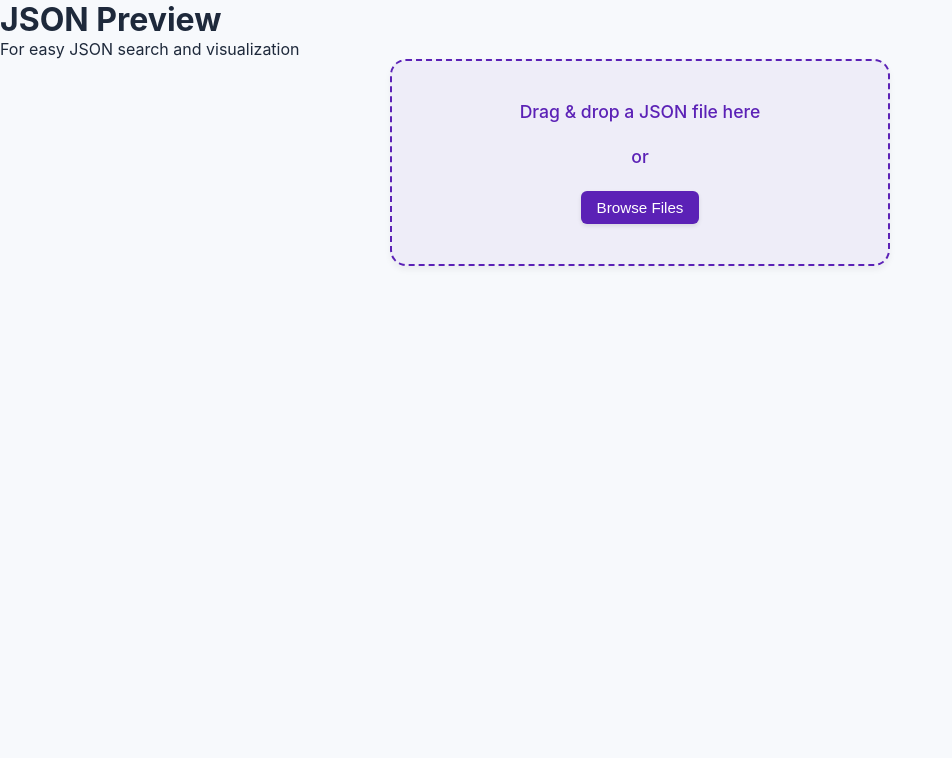
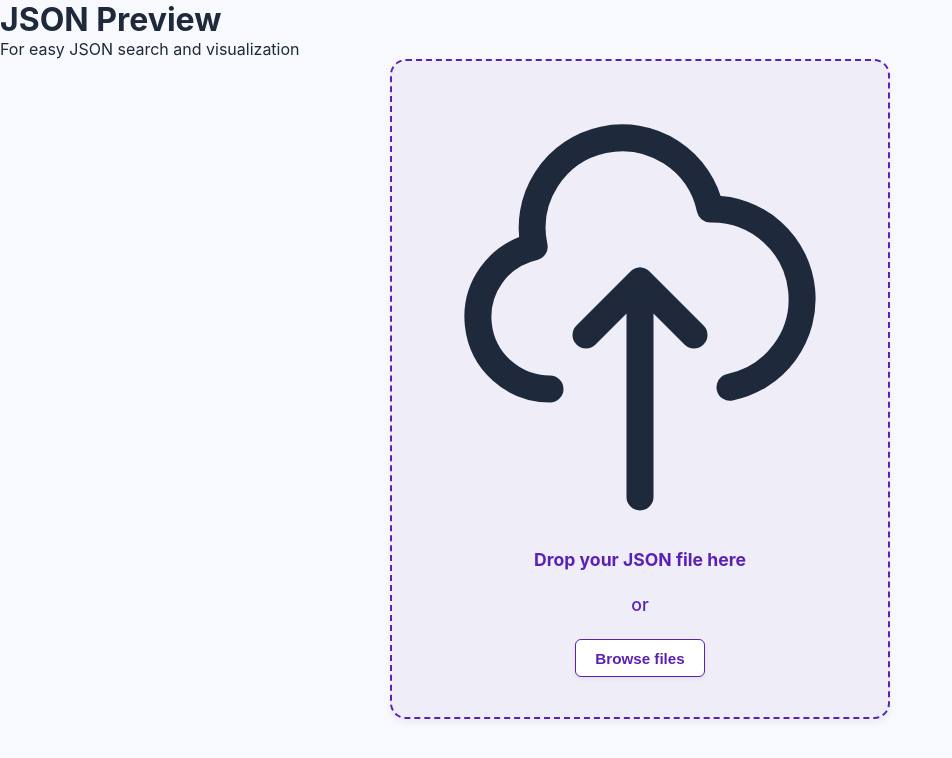
Before and after one commit to davidus27/json-preview, a React (Create React App) app: page / in a window 1280 px wide. Shown: the top 758 px of the page, without its empty margins (0-952 px from the left). Built offline with nearby package versions, Linux system fonts and the light colour scheme.

Commit message:
update look of drag n drop area

```diff
--- a/src/components/DragDropArea.jsx
+++ b/src/components/DragDropArea.jsx
@@ -39,6 +39,10 @@ export default function DragDropArea({ onDataLoaded }) {
     }
   }, [onDataLoaded]);
 
+  const handleButtonClick = () => {
+    fileInputRef.current.click();
+  };
+
   useEffect(() => {
     const preventDefaults = e => e.preventDefault();
     window.addEventListener('dragover', preventDefaults);
@@ -50,23 +54,49 @@ export default function DragDropArea({ onDataLoaded }) {
   }, []);
 
   return (
+    <div className="drop-container">
       <div
         onDragEnter={handleDrag}
         onDragOver={handleDrag}
         onDragLeave={handleDrag}
         onDrop={handleDrop}
-      className={`p-10 border-4 border-dashed text-center text-gray-500 ${dragActive ? 'bg-gray-200' : ''}`}
+        className={`p-10 border-4 border-dashed ${dragActive ? 'bg-gray-200' : ''}`}
       >
         <input
           ref={fileInputRef}
           type="file"
+          id="file-upload"
           accept=".json,.txt"
-        className="hidden"
           onChange={handleChange}
+          style={{ display: 'none' }} // Completely hide the input
         />
-      <p>Drag & drop a JSON file here</p>
-      <p>or</p>
-      <button onClick={() => fileInputRef.current.click()}>Browse Files</button>
+        {/* <svg xmlns="http://www.w3.org/2000/svg" viewBox="0 0 24 24"
+          fill="none" stroke="currentColor" className="w-6 h-6 text-accent mb-2">
+          <path strokeLinecap="round" strokeLinejoin="round" strokeWidth={2}
+            d="M7 16a4 4 0 01-.88-7.903A5 5 0 1115.9 6L16 6a5 5 0 011 9.9M15 13l-3-3m0 0l-3 3m3-3v12" />
+        </svg> */}
+        <svg
+          xmlns="http://www.w3.org/2000/svg"
+          viewBox="0 0 24 24"
+          fill="none"
+          stroke="currentColor"
+          strokeWidth="1.5"
+          className="w-10 h-10 text-accent mb-4"
+        >
+          <path
+            strokeLinecap="round"
+            strokeLinejoin="round"
+            d="M7 16a4 4 0 01-.88-7.903A5 5 0 1115.9 6L16 6a5 5 0 011 9.9M15 13l-3-3m0 0l-3 3m3-3v12"
+          />
+        </svg>
+        <p><strong>Drop your JSON file here</strong></p>
+        <p className="text-sm text-gray-400 mb-3">or</p>
+        <button
+          className="file-select-button"
+          onClick={handleButtonClick}>
+          Browse files
+        </button>
+      </div>
     </div>
   );
 }
```
Lines whose indentation alone changed are shown as unchanged.
